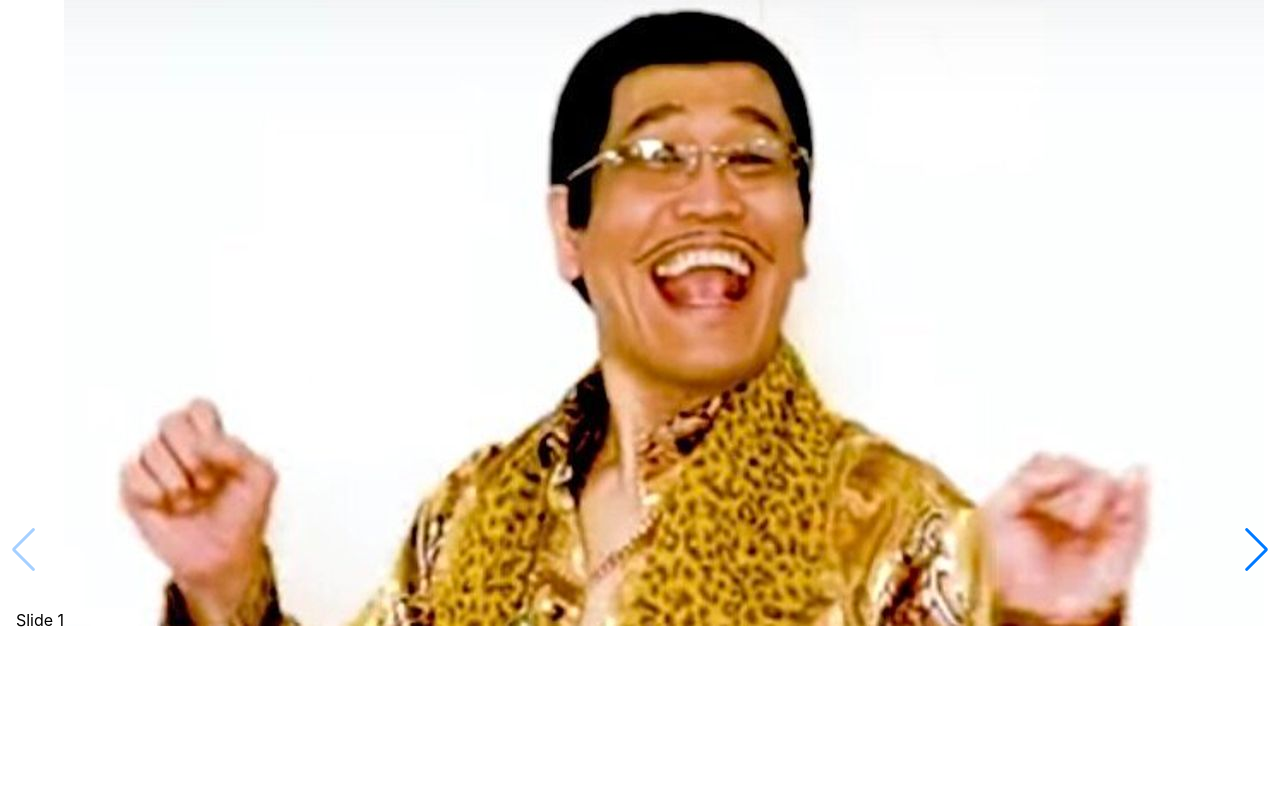
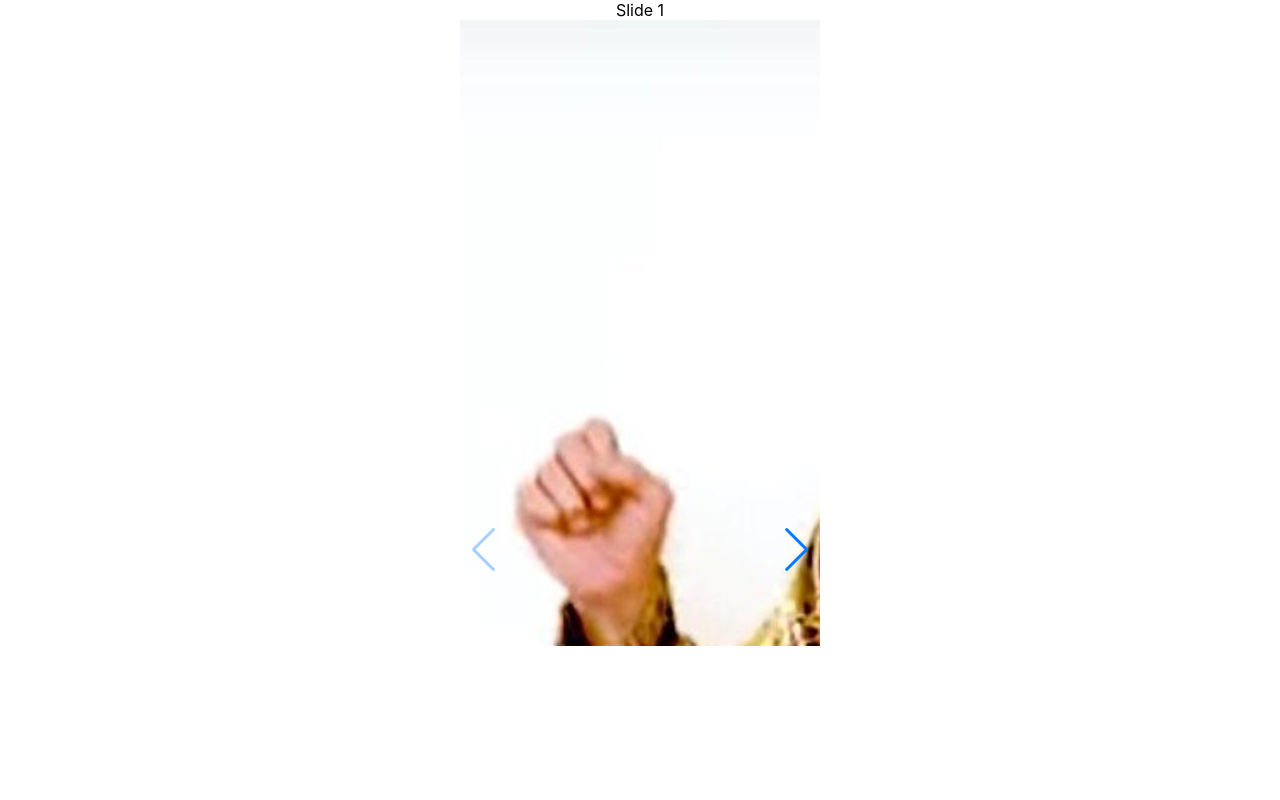
Before and after one commit to JeongYoon-L/Passion_For_Fashion, a React (Create React App) app in the folder my-react-app/: page / in a window 1280 px wide. Shown: the top 800 px of the page. Built offline with nearby package versions, Linux system fonts and the light colour scheme.

Commit message:
App max-width 설정

```diff
--- a/my-react-app/src/App.js
+++ b/my-react-app/src/App.js
@@ -38,12 +38,16 @@ const SSwiperSlide = styled(SwiperSlide)`
 
 `;
 
-SwiperCore.use([Navigation, Pagination])
+const SSwiper = styled(Swiper)`
+  max-width:360px;
+`;
+
+SwiperCore.use([Navigation, Pagination]);
 
 function App() {
   return (
     <div className="App">
-      <Swiper
+      <SSwiper
         className="banner"
         spaceBetween={50}
         slidesPerView={1}
@@ -65,7 +69,7 @@ function App() {
         <SSwiperSlide>
           <img src={thumb_mumin}></img>
         </SSwiperSlide>
-      </Swiper>
+      </SSwiper>
     </div>
   );
 
```
